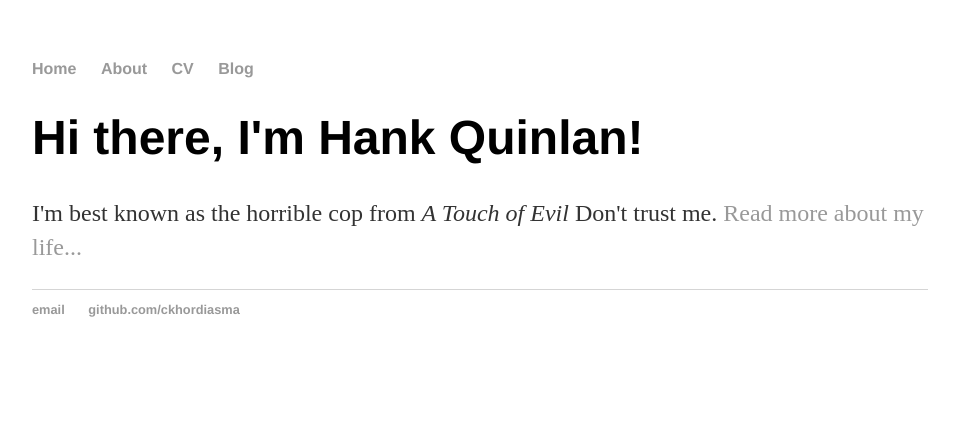
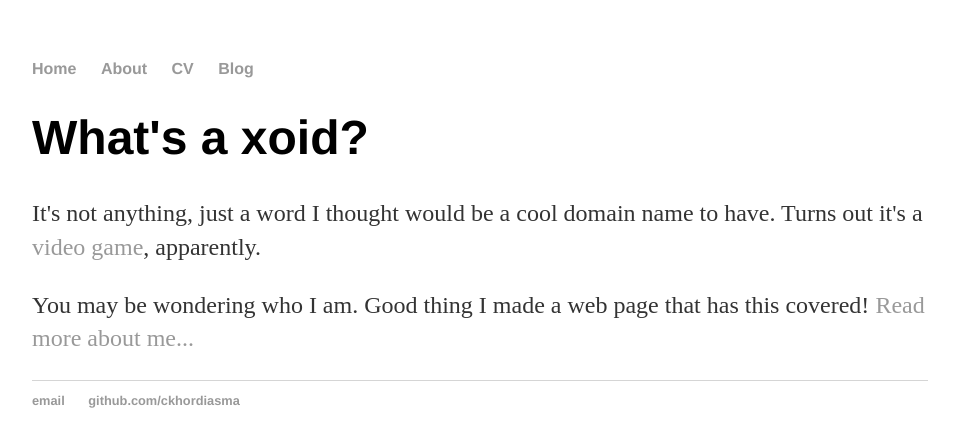
Before and after one commit to ckhordiasma/xoid, a Jekyll site: the page built from index.html, in a window 1280 px wide. Shown: the top 447 px of the page, without its empty margins (160-1116 px from the left). Built offline with Jekyll 4.4.1, drawn with Linux system fonts in a browser that asks for light colours.

```diff
--- a/index.html
+++ b/index.html
@@ -3,6 +3,8 @@
 title: Hank Quinlan, Horrible Cop
 ---
 <div class="blurb">
-	<h1>Hi there, I'm Hank Quinlan!</h1>
-	<p>I'm best known as the horrible cop from <em>A Touch of Evil</em> Don't trust me. <a href="/about">Read more about my life...</a></p>
+	<h1>What's a xoid?</h1>
+	<p> It's not anything, just a word I thought would be a cool domain name to have.  Turns out it's a <a href="https://www.google.com/search?q=xoid+game">video game</a>, apparently. </p>
+
+	<p>You may be wondering who I am.  Good thing I made a web page that has this covered! <a href="/about">Read more about me...</a></p>
 </div><!-- /.blurb -->
```
